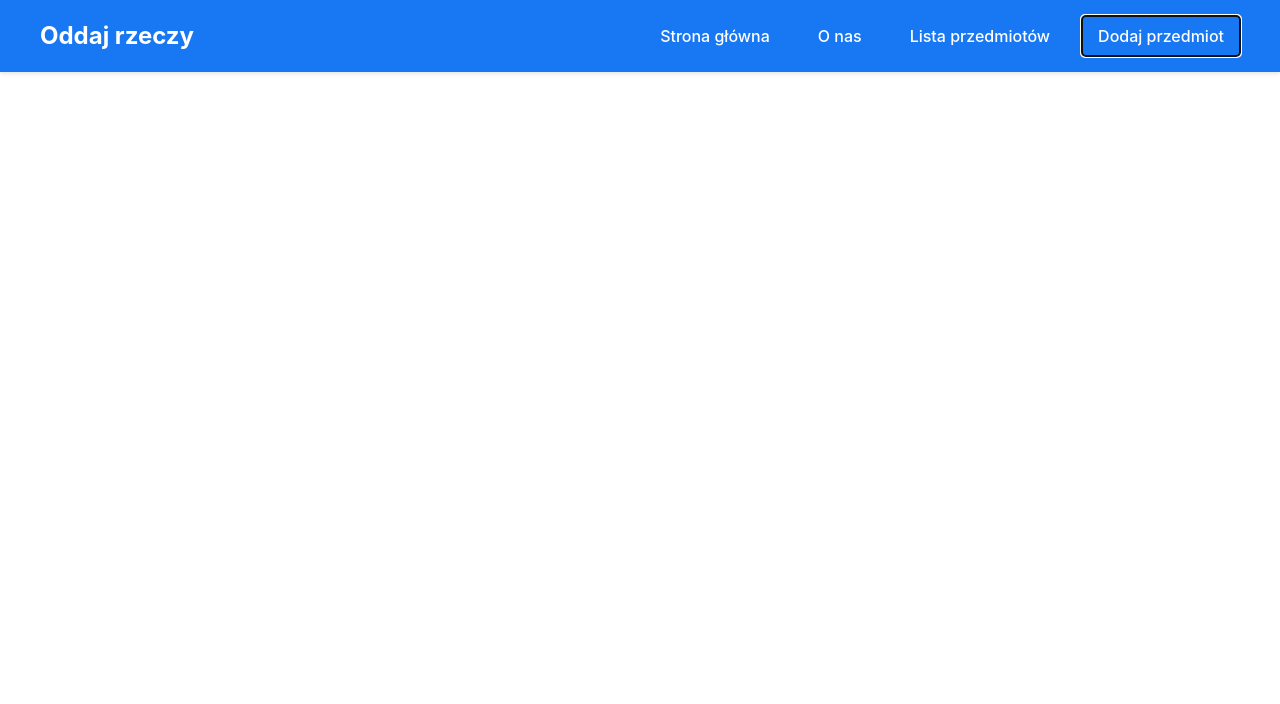
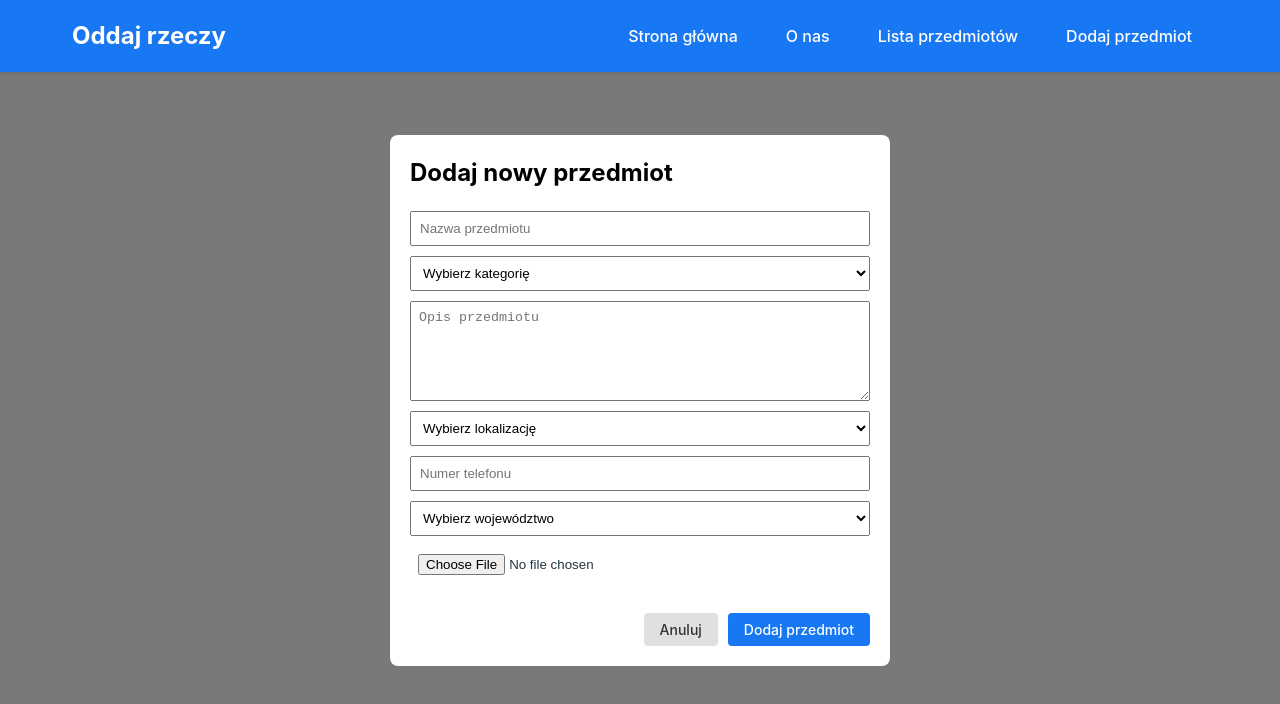
Before and after one commit to Jakubek93/oddajrzeczy, a React (Vite) app: page /items in a window 1280 px wide. Both pictures are taken after a click on the button "Dodaj przedmiot". Shown: the top 704 px of the page. Built offline with nearby package versions, Linux system fonts and the light colour scheme.

Commit message:
AddIteamModal

```diff
--- a/src/App.jsx
+++ b/src/App.jsx
@@ -1,18 +1,85 @@
 import React, { useState } from 'react';
-import { BrowserRouter as Router } from 'react-router-dom';
-import Header from './components/NavigationBar.jsx';
-// ... inne importy
+import styled from 'styled-components';
+import { BrowserRouter as Router, Routes, Route, useNavigate } from 'react-router-dom';
+import GlobalStyle from './GlobalStyle';
+import NavigationBar from './components/NavigationBar';
+import AddItemModal from './components/AddItemModal';
+
+const AppContainer = styled.div`
+    display: flex;
+    flex-direction: column;
+    min-height: 100vh;
+    width: 100%;
+    background-color: #f0f2f5;
+    margin: 0;
+    padding: 0;
+    overflow-x: hidden;
+`;
+
+const ContentContainer = styled.div`
+  display: flex;
+  flex-direction: column;
+  align-items: center;
+  flex: 1;
+  width: 100%;
+  padding: 2rem;
+`;
 
 const App = () => {
     const [isAddModalOpen, setIsAddModalOpen] = useState(false);
+    const [items, setItems] = useState([]);
+    const categories = ['Odzież i Akcesoria', 'Meble i Wyposażenie Wnętrz', 'Elektronika'];
+    const locations = ['Warszawa', 'Kraków', 'Łódź'];
+    const voivodeships = ['Mazowieckie', 'Małopolskie', 'Łódzkie'];
 
     const handleOpenAddItemModal = () => {
         setIsAddModalOpen(true);
     };
 
+    const handleAddItem = (newItem) => {
+        const newItemWithId = {
+            ...newItem,
+            id: items.length + 1,
+            dateAdded: new Date().toISOString(),
+            popularity: 0,
+            imageUrl: newItem.image ? URL.createObjectURL(newItem.image) : null,
+            comments: []
+        };
+        setItems(prevItems => [...prevItems, newItemWithId]);
+        setIsAddModalOpen(false);
+    };
+
+    const AppContent = () => {
+        const navigate = useNavigate();
+        return (
+            <>
+                <NavigationBar onOpenAddItemModal={handleOpenAddItemModal} />
+                <ContentContainer>
+                    <Routes>
+                        <Route path="/" element={<div>Strona główna</div>} />
+                        <Route path="/about" element={<div>O nas</div>} />
+                        <Route path="/items" element={<div>Lista przedmiotów</div>} />
+                    </Routes>
+                </ContentContainer>
+                {isAddModalOpen && (
+                    <AddItemModal
+                        onClose={() => setIsAddModalOpen(false)}
+                        onAddItem={handleAddItem}
+                        categories={categories}
+                        locations={locations}
+                        voivodeships={voivodeships}
+                    />
+                )}
+            </>
+        );
+    };
+
     return (
         <Router>
-            <Header onOpenAddItemModal={handleOpenAddItemModal} />
+            <GlobalStyle />
+            <AppContainer>
+                <AppContent />
+            </AppContainer>
         </Router>
     );
 };
--- a/src/GlobalStyle.jsx
+++ b/src/GlobalStyle.jsx
@@ -0,0 +1,24 @@
+import { createGlobalStyle } from 'styled-components';
+
+const GlobalStyle = createGlobalStyle`
+  * {
+    box-sizing: border-box;
+    margin: 0;
+    padding: 0;
+  }
+
+  html, body {
+    width: 100%;
+    height: 100%;
+    margin: 0;
+    padding: 0;
+    overflow-x: hidden;
+  }
+
+  #root {
+    width: 100%;
+    height: 100%;
+  }
+`;
+
+export default GlobalStyle;
--- /dev/null
+++ b/src/components/AddItemModal.jsx
@@ -0,0 +1,167 @@
+import React, { useState } from 'react';
+import styled from 'styled-components';
+
+const ButtonContainer = styled.div`
+    display: flex;
+    justify-content: flex-end;
+    gap: 10px;
+    margin-top: 20px;
+`;
+
+const Button = styled.button`
+    padding: 8px 16px;
+    font-size: 14px;
+    border: none;
+    border-radius: 4px;
+    cursor: pointer;
+    transition: background-color 0.3s;
+`;
+
+const CancelButton = styled(Button)`
+    background-color: #e0e0e0;
+    color: #333;
+
+    &:hover {
+        background-color: #d0d0d0;
+    }
+`;
+
+const SubmitButton = styled(Button)`
+    background-color: #1877f2;
+    color: white;
+
+    &:hover {
+        background-color: #166fe5;
+    }
+`;
+
+const ModalOverlay = styled.div`
+    position: fixed;
+    top: 0;
+    left: 0;
+    right: 0;
+    bottom: 0;
+    background-color: rgba(0, 0, 0, 0.5);
+    display: flex;
+    align-items: center;
+    justify-content: center;
+`;
+
+const ModalContent = styled.div`
+    background-color: white;
+    padding: 20px;
+    border-radius: 8px;
+    width: 90%;
+    max-width: 500px;
+`;
+
+const ModalTitle = styled.h2`
+    color: black;
+    margin-bottom: 20px;
+`;
+
+const Form = styled.form`
+    display: flex;
+    flex-direction: column;
+`;
+
+const Input = styled.input`
+    margin-bottom: 10px;
+    padding: 8px;
+`;
+
+const TextArea = styled.textarea`
+    margin-bottom: 10px;
+    padding: 8px;
+    height: 100px;
+`;
+
+const Select = styled.select`
+    margin-bottom: 10px;
+    padding: 8px;
+`;
+
+const AddItemModal = ({ onClose, onAddItem, categories, locations, voivodeships }) => {
+    const [name, setName] = useState('');
+    const [category, setCategory] = useState('');
+    const [description, setDescription] = useState('');
+    const [location, setLocation] = useState('');
+    const [phoneNumber, setPhoneNumber] = useState('');
+    const [voivodeship, setVoivodeship] = useState('');
+    const [image, setImage] = useState(null);
+
+    const handleSubmit = (e) => {
+        e.preventDefault();
+        onAddItem({ name, category, description, location, phoneNumber, voivodeship, image });
+        onClose();
+    };
+
+    return (
+        <ModalOverlay onClick={onClose}>
+            <ModalContent onClick={(e) => e.stopPropagation()}>
+                <ModalTitle>Dodaj nowy przedmiot</ModalTitle>
+                <Form onSubmit={handleSubmit}>
+                    <Input
+                        type="text"
+                        placeholder="Nazwa przedmiotu"
+                        value={name}
+                        onChange={(e) => setName(e.target.value)}
+                        required
+                    />
+                    <Select
+                        value={category}
+                        onChange={(e) => setCategory(e.target.value)}
+                        required
+                    >
+                        <option value="">Wybierz kategorię</option>
+                        {categories.map((cat) => (
+                            <option key={cat} value={cat}>{cat}</option>
+                        ))}
+                    </Select>
+                    <TextArea
+                        placeholder="Opis przedmiotu"
+                        value={description}
+                        onChange={(e) => setDescription(e.target.value)}
+                        required
+                    />
+                    <Select
+                        value={location}
+                        onChange={(e) => setLocation(e.target.value)}
+                        required
+                    >
+                        <option value="">Wybierz lokalizację</option>
+                        {locations.map((loc) => (
+                            <option key={loc} value={loc}>{loc}</option>
+                        ))}
+                    </Select>
+                    <Input
+                        type="tel"
+                        placeholder="Numer telefonu"
+                        value={phoneNumber}
+                        onChange={(e) => setPhoneNumber(e.target.value)}
+                    />
+                    <Select
+                        value={voivodeship}
+                        onChange={(e) => setVoivodeship(e.target.value)}
+                        required
+                    >
+                        <option value="">Wybierz województwo</option>
+                        {voivodeships.map((voi) => (
+                            <option key={voi} value={voi}>{voi}</option>
+                        ))}
+                    </Select>
+                    <Input
+                        type="file"
+                        onChange={(e) => setImage(e.target.files[0])}
+                    />
+                    <ButtonContainer>
+                        <CancelButton type="button" onClick={onClose}>Anuluj</CancelButton>
+                        <SubmitButton type="submit">Dodaj przedmiot</SubmitButton>
+                    </ButtonContainer>
+                </Form>
+            </ModalContent>
+        </ModalOverlay>
+    );
+};
+
+export default AddItemModal;
```
